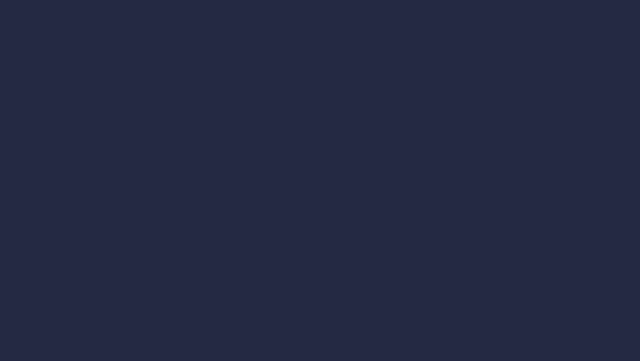
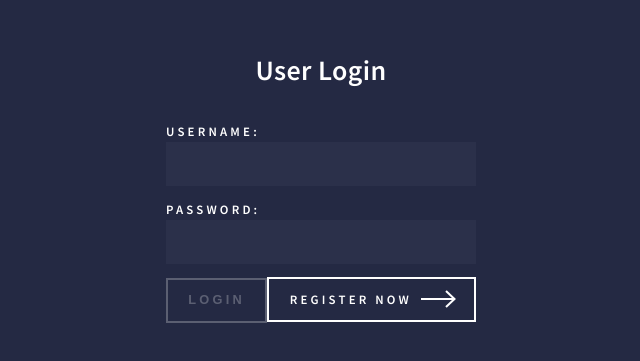
Before and after one commit to Build-Week-Co-Make-TTWebFT20/front-end, a React (Create React App) app in the folder co-make-app/: page /login in a window 1280 px wide. Shown: the part 165-526 px from the top of the page, without its empty margins (319-959 px from the left). Built offline with nearby package versions, Linux system fonts and the light colour scheme.

Commit message:
added feature

```diff
--- a/co-make-app/package.json
+++ b/co-make-app/package.json
@@ -14,6 +14,7 @@
     "react-scripts": "4.0.1",
     "redux": "^4.0.5",
     "redux-thunk": "^2.3.0",
+    "styled-components": "^5.2.1",
     "web-vitals": "^0.2.4",
     "yup": "^0.32.8"
   },
--- a/co-make-app/src/App.js
+++ b/co-make-app/src/App.js
@@ -1,33 +1,32 @@
-import React, { useState, useEffect } from 'react';
-import { BrowserRouter as Router, Route } from 'react-router-dom';
-import * as yup from 'yup';
-import schema from './validation/schema';
-import './index.css';
+import React, { useState, useEffect } from "react";
+import { BrowserRouter as Router, Route } from "react-router-dom";
+import * as yup from "yup";
+import schema from "./validation/schema";
+import "./index.css";
 
-import PrivateRoute from './components/PrivateRoute';
-import UserSignupForm from './components/UserSignupForm';
-import Dashboard from './components/Dashboard';
-import Home from './components/Home';
-
+import PrivateRoute from "./components/PrivateRoute";
+import UserSignupForm from "./components/UserSignupForm";
+import UserLoginForm from "./components/UserLoginForm";
+import Dashboard from "./components/Dashboard";
+import Home from "./components/Home";
 
 const initialValues = {
-  username: '',
-  password: '',
-  confirmPassword: '',
-  role: '',
+  username: "",
+  password: "",
+  confirmPassword: "",
+  role: "",
 };
 
 const initialErrors = {
-  username: '',
-  password: '',
-  confirmPassword: '',
-  role: '',
+  username: "",
+  password: "",
+  confirmPassword: "",
+  role: "",
 };
 
 const initialDisabled = true;
 
 function App(props) {
-
   const [users, setUsers] = useState([]);
   const [formValues, setFormValues] = useState(initialValues);
   const [formErrors, setFormErrors] = useState(initialErrors);
@@ -40,21 +39,21 @@ function App(props) {
       .then(() => {
         setFormErrors({
           ...formErrors,
-          [name]: ''
+          [name]: "",
         });
       })
-      .catch(err => {
+      .catch((err) => {
         setFormErrors({
           ...formErrors,
-          [name]: err.errors[0]
+          [name]: err.errors[0],
         });
       });
 
     setFormValues({
       ...formValues,
-        [name]: value
-      })
-  }
+      [name]: value,
+    });
+  };
 
   const submit = () => {
     const newUser = {
@@ -62,21 +61,21 @@ function App(props) {
       password: formValues.password.trim(),
       role: formValues.role,
     };
-    setUsers([ ...users, newUser]);
+    setUsers([...users, newUser]);
     setFormValues(initialValues);
   };
 
   useEffect(() => {
-    schema.isValid(formValues).then(valid => {
+    schema.isValid(formValues).then((valid) => {
       setDisabled(!valid);
     });
-  }, [formValues])
+  }, [formValues]);
 
   return (
     <div className="App">
       <Router>
         {/* link the login component here */}
-        <Route path='/signup-user'>
+        <Route path="/signup-user">
           <UserSignupForm
             values={formValues}
             change={change}
@@ -86,9 +85,18 @@ function App(props) {
           />
         </Route>
         {/* link the login component here */}
-        <Route exact path='/' component={Home} />
+        <Route path="/login">
+          <UserLoginForm
+            values={formValues}
+            change={change}
+            submit={submit}
+            errors={formErrors}
+            disabled={disabled}
+          />
+        </Route>
+        <Route exact path="/" component={Home} />
         {/* link the issues landing page here */}
-        <PrivateRoute exact path='/issues' component={Dashboard} />
+        <PrivateRoute exact path="/issues" component={Dashboard} />
       </Router>
     </div>
   );
--- /dev/null
+++ b/co-make-app/src/components/UserLoginForm.js
@@ -0,0 +1,76 @@
+import React from "react";
+import styled from "styled-components";
+
+import axios from "axios";
+
+export default function UserLogin(props) {
+  const { values, submit, change, disabled, errors } = props;
+
+  const onSubmit = (e) => {
+    e.preventDefault();
+    submit();
+    // axios
+    //   .get("https://reqres.in/api/users")
+    //   .then((res) => {
+    //     console.log(res.data);
+    //   })
+    //   .catch((err) => {
+    //     console.log(err);
+    //   });
+  };
+
+  const onChange = (evt) => {
+    const { name, value } = evt.target;
+    change(name, value);
+  };
+
+  return (
+    <StyledForm>
+      <div className="errors" style={{ color: "orangered" }}>
+        <div>{errors.username}</div>
+        <div>{errors.password}</div>
+      </div>
+      <h2>User Login</h2>
+      <form onSubmit={onSubmit}>
+        <label>
+          username:
+          <input
+            name="username"
+            type="text"
+            value={values.username}
+            onChange={onChange}
+          />
+        </label>
+        <label>
+          password:
+          <input
+            name="password"
+            type="password"
+            value={values.password}
+            onChange={onChange}
+          />
+        </label>
+        <div className="links">
+          <button disabled={disabled}>login</button>
+          <a href="/signup-user" class="button next">
+            Register Now
+          </a>
+        </div>
+      </form>
+    </StyledForm>
+  );
+}
+
+const StyledForm = styled.div`
+  display: flex;
+  flex-flow: column wrap;
+  align-items: center;
+  justify-content: center;
+  margin-top: 15%;
+  padding: 20px;
+
+  &.links {
+    display: flex;
+    flex-direction: column;
+  }
+`;
```
Also changed, not shown: co-make-app/src/components/Home.js (+79 -31 lines), 2 other files (tests, documents, lock files or other folders). Lines whose indentation alone changed are shown as unchanged.
